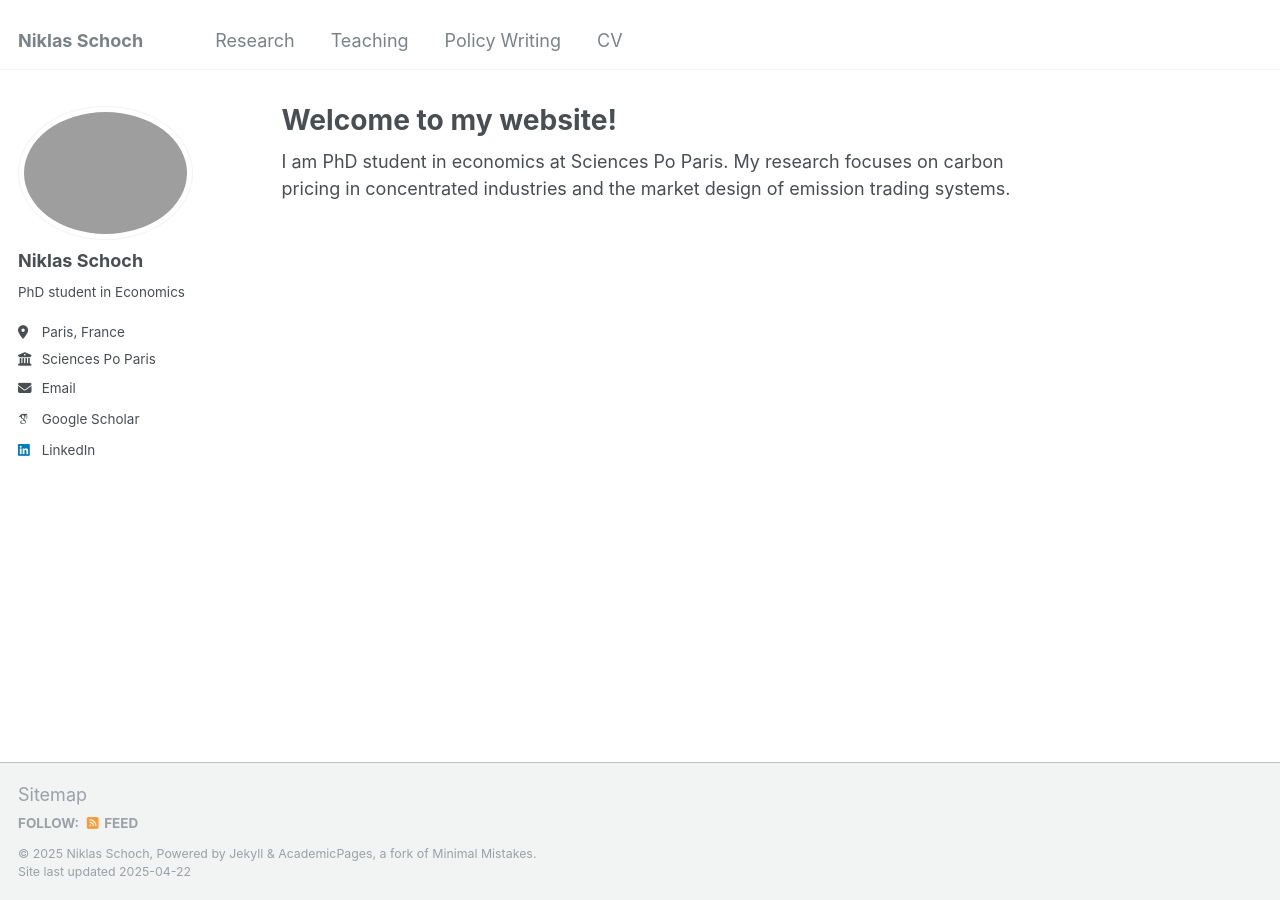
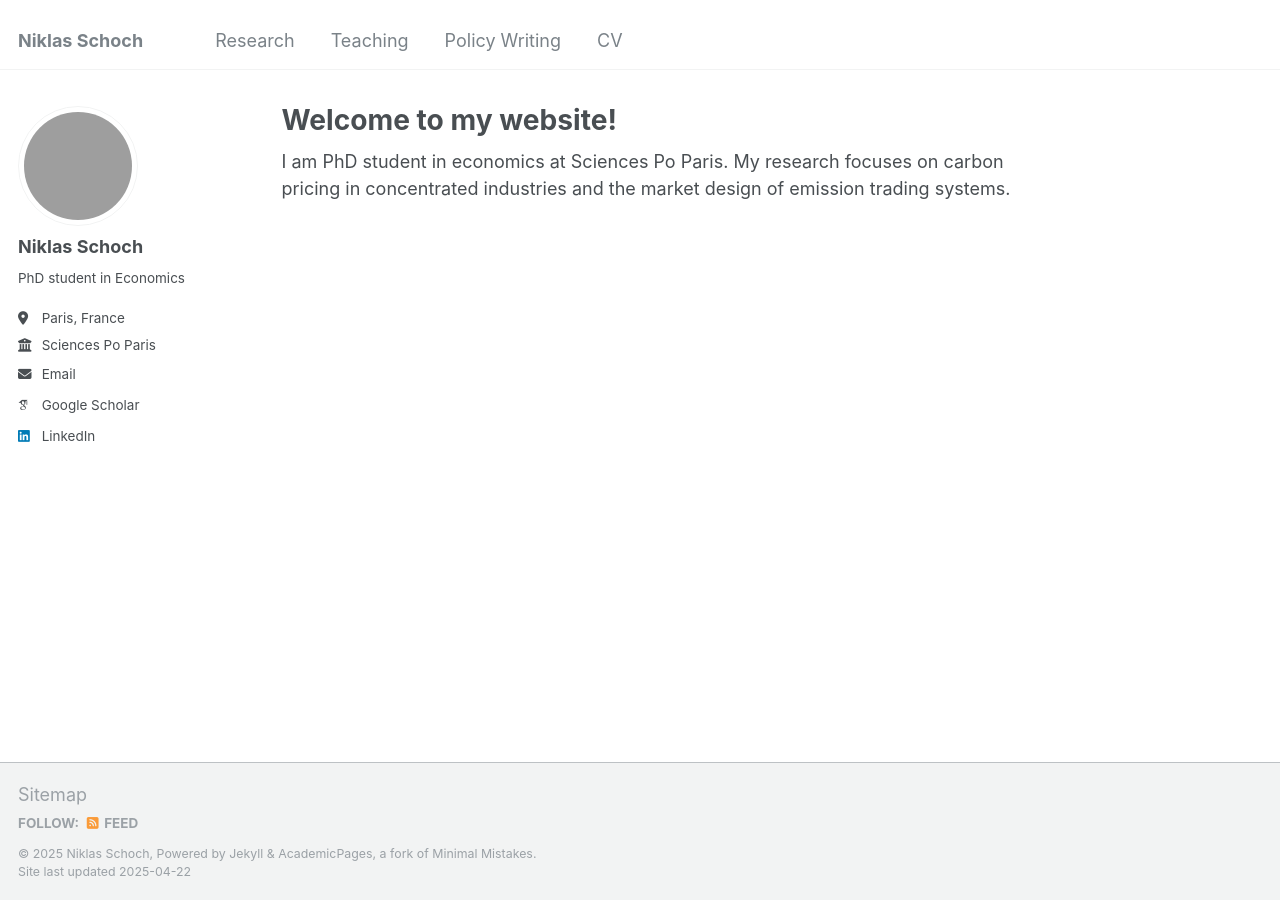
Before and after one commit to niklasschoch/niklasschoch.github.io, a Jekyll site: the page built from _pages/about.md, in a window 1280 px wide. Built offline with Jekyll 4.4.1, drawn with Linux system fonts in a browser that asks for light colours; some web fonts are replaced.

Commit message:
Update main.scss
Signed-off-by: niklasschoch <74817881+niklasschoch@users.noreply.github.com>

```diff
--- a/assets/css/main.scss
+++ b/assets/css/main.scss
@@ -39,3 +39,10 @@
 @import "vendor/font-awesome/brands";
 @import "vendor/magnific-popup/magnific-popup";
 @import "print";
+
+.author__avatar img {
+  border-radius: 50%;
+  width: 120px;
+  height: 120px;
+  object-fit: cover;
+}
```
